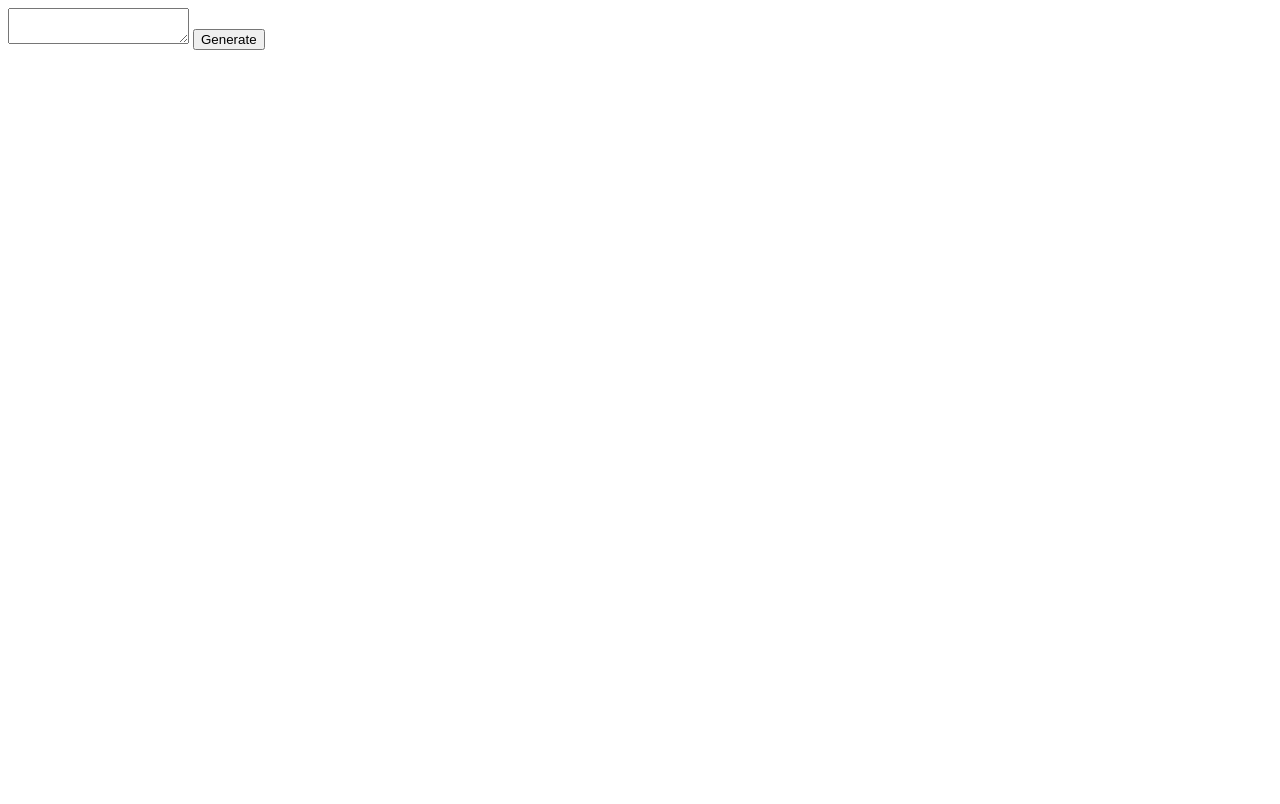
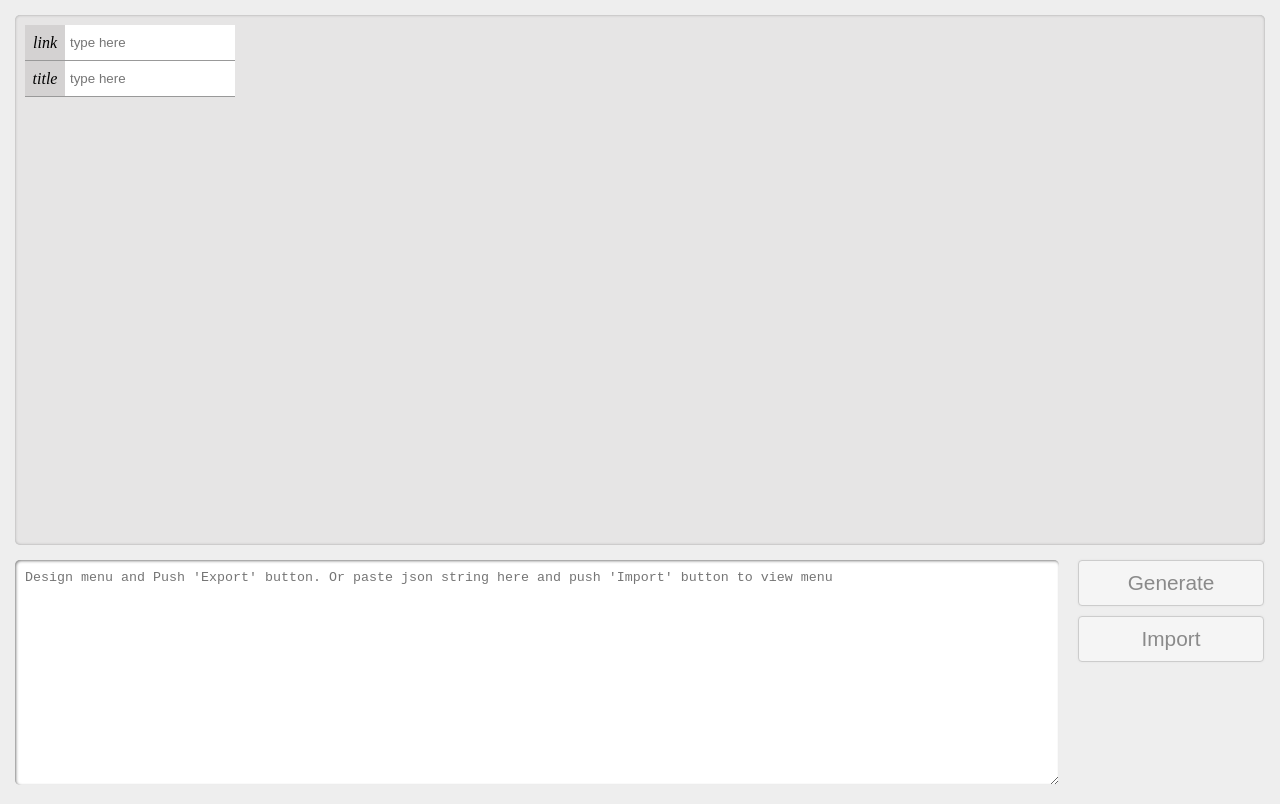
Before and after one commit to mozaffariTabar/JsMenu, a plain HTML site: page jsMenuDev.html in a window 1280 px wide. Drawn offline with Linux system fonts and the light colour scheme.

Commit message:
develop ui

```diff
--- a/assets/css/style.css
+++ b/assets/css/style.css
@@ -0,0 +1,90 @@
+body {
+    overflow: hidden;
+    padding: 0;
+    margin: 0;
+    background-color: rgb(238, 238, 238);
+}
+
+div {
+    height: calc(70vh - 50px);
+    box-shadow: inset 0 0 3px rgba(0, 0, 0, 0.3);
+    margin: 15px;
+    border-radius: 5px;
+    background-color: #e6e5e5;
+    padding: 10px;
+}
+
+textarea {
+    height: calc(30vh - 35px);
+    width: 80vw;
+    box-shadow: inset 1px 1px 3px rgba(0, 0, 0, 0.5);
+    margin: 0 15px 15px 15px;
+    border-radius: 5px;
+    background-color: #fff;
+    padding: 10px;
+    border: 0;
+}
+
+span {
+    height: calc(30vh - 15px);
+    width: calc(20vw - 70px);
+    vertical-align: top;
+    display: inline-block;
+}
+
+button {
+    width: 100%;
+    margin-bottom: 10px;
+    padding: 10px;
+    border: 1px solid #ccc;
+    font-size: 130%;
+    cursor: pointer;
+    color: #8a8a8a;
+    transition: background-color 0.3s;
+    background-color: rgb(245, 245, 245);
+    border-radius: 4px;
+    box-shadow: 0 0 3px rgba(0, 0, 0, 0.05);
+}
+
+button:hover {
+    background-color: rgba(0,0,0,0.03);
+}
+
+ul {
+    list-style: none;
+    margin: 0;
+    padding: 0;
+}
+
+li {
+    background-color: #fff;
+    padding: 10px 5px;
+    width: 200px;
+    border-bottom: 1px solid #999;
+    position: relative;
+    min-height: 15px;
+}
+
+li input {
+    width: 160px;
+    border: unset;
+    position: absolute;
+    right: 0;
+    top: 0;
+    height: calc(100% - 10px);
+    padding: 5px;
+}
+
+li i {
+    float: right;
+    cursor: pointer;
+    position: absolute;
+    top: 0;
+    left: 0;
+    height: 100%;
+    background-color: #d4d2d2;
+    display: flex;
+    justify-content: center;
+    align-items: center;
+    width: 40px;
+}
--- a/jsMenuDev.html
+++ b/jsMenuDev.html
@@ -11,8 +11,22 @@
     <script src="assets/js/jsMenuDev.js"></script>
 </head>
 <body>
-    <div id="jsMenu"></div>
-    <textarea></textarea>
-    <button>Generate</button>
+    <div id="jsMenu">
+        <ul>
+            <li>
+                <i>link</i>
+                <input type="text" placeholder="type here">
+            </li>
+            <li>
+                <i>title</i>
+                <input type="text" placeholder="type here">
+            </li>
+        </ul>
+    </div>
+    <textarea placeholder="Design menu and Push 'Export' button. Or paste json string here and push 'Import' button to view menu"></textarea>
+    <span>
+        <button id="generate">Generate</button>
+        <button id="import">Import</button>
+    </span>
 </body>
 </html>
```
